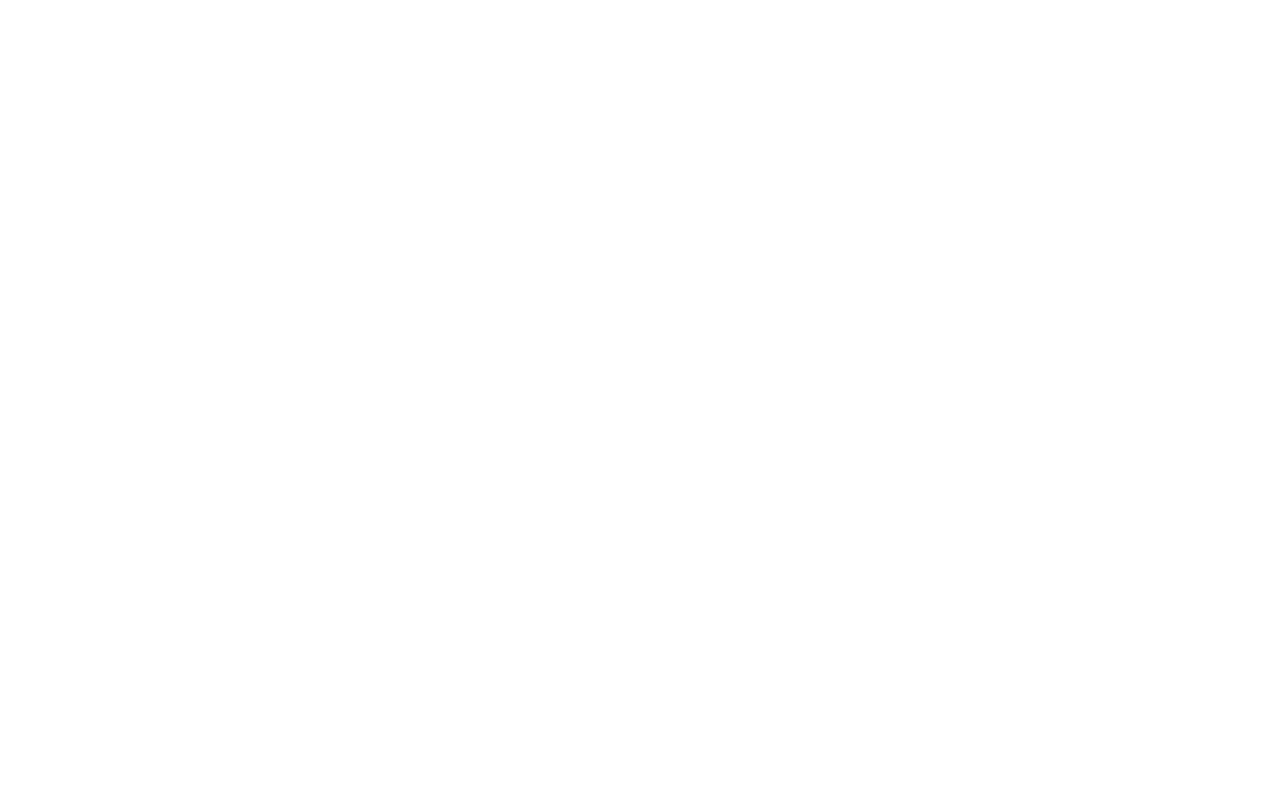
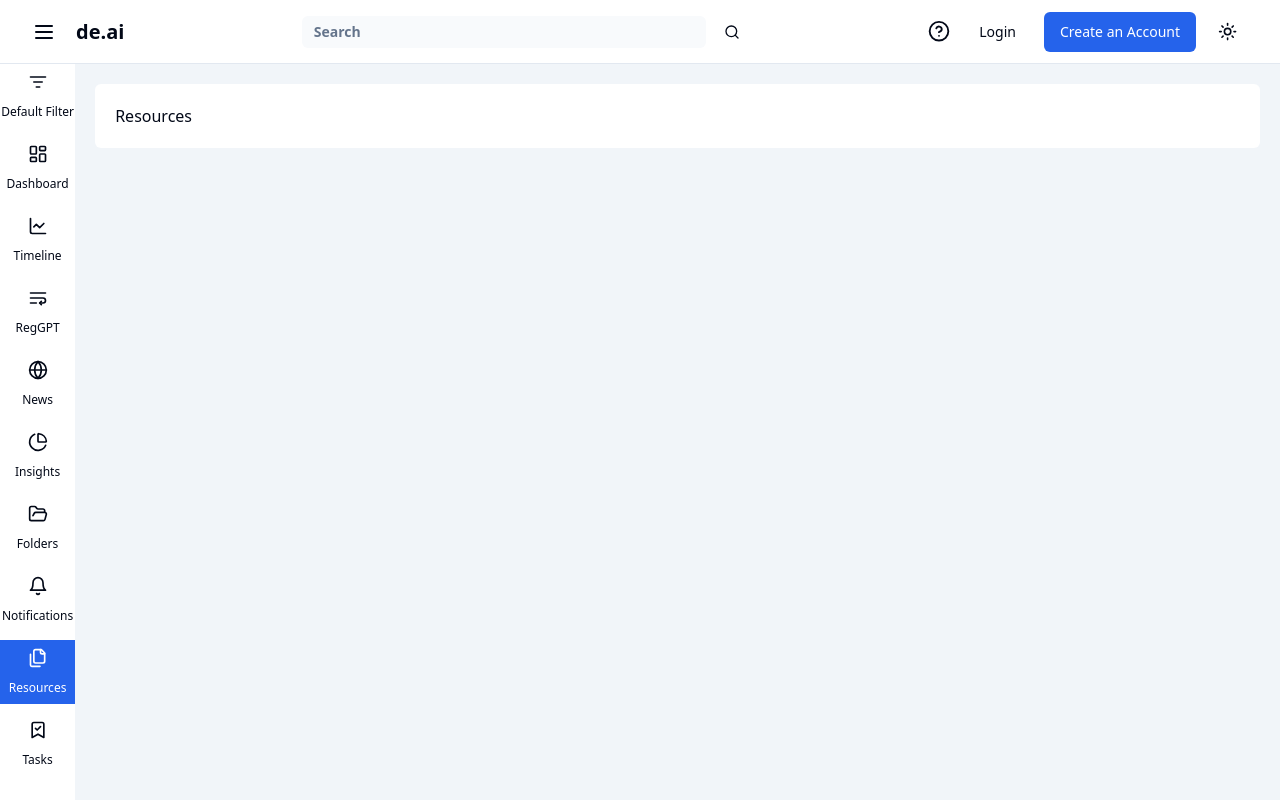
Before and after one commit to srisivasai/compliance.ai, a React (Vite) app: page /resources in a window 1280 px wide. Before the commit this address had no page. Built offline with nearby package versions, Linux system fonts and the light colour scheme.

Commit message:
small update

```diff
--- a/src/App.jsx
+++ b/src/App.jsx
@@ -13,6 +13,7 @@ import Enforcement from './Pages/Enforcement';
 import Insight from './Pages/Insight';
 import News from './Pages/News';
 import Timeline from './Pages/Timeline';
+import Resources from './Pages/Resources';
 
 function App() {
 
@@ -28,6 +29,7 @@ function App() {
             <Route path="/enforcement" element={<Enforcement />} />
             <Route path="/news" element={<News />} />
             <Route path="/insights" element={<Insight />} />
+            <Route path="/resources" element={<Resources />} />
           </Route>
         </Routes>
       </BrowserRouter>
--- /dev/null
+++ b/src/Pages/Resources.jsx
@@ -0,0 +1,50 @@
+import React from 'react'
+
+const Resources = () => {
+
+  const country = [
+    {country: 'Bangladesh'}
+  ]
+
+  const bankNBFI = [
+    {item: 'Bank'},
+    {item: 'NBFI'},
+    {item: 'FI'},
+    {item: 'Bank & FI'}
+  ]
+
+  const bankReportDivision = [
+    {item: 'Bangladesh Bank Regulations'},
+    {item: 'Scheduled Bank'},
+    {item: 'Foreign Exchange'},
+    {item: 'Anti Money Laundering'},
+    {item: 'Payment & Settlement'}
+  ]
+
+  const nbfiReportDivision = [
+    {item: 'Others'},
+    // {item: 'Scheduled Bank'},
+    // {item: 'Foreign Exchange'},
+    // {item: 'Anti Money Laundering'},
+    // {item: 'Payment & Settlement'}
+  ]
+
+  // Bangladesh Bank Regulations -> BANK
+  // Scheduled Bank -> BANK
+  // Financial Institution -> FI
+  // Banks And Financial Institutions -> Bank & FI
+  // Managing Core Risk In Banks & FIs -> Bank & FI
+  // Foreign Exchange -> BANK
+  // Anti Money Laundering -> BANK /fi/ nbfi
+  // Payment & Settlement -> BANK /fi/ nbfi
+  // National Financial Inclusion Strategy -> NBFI
+  // Others -> NBFI
+
+  return (
+    <div className="bg-background rounded-md p-5">
+      Resources
+    </div>
+  )
+}
+
+export default Resources
--- a/src/components/SidebarNavItems.js
+++ b/src/components/SidebarNavItems.js
@@ -4,7 +4,7 @@ export const navItems = [
     { href: '/sources', label: 'Default Filter', icon: ListFilter },
     { href: '/dashboard', label: 'Dashboard', icon: LayoutDashboard },
     { href: '/timeline', label: 'Timeline', icon: LineChart },
-    { href: '/enforcement', label: 'Enforcement', icon: WrapText },
+    { href: '/enforcement', label: 'RegGPT', icon: WrapText },
     { href: '/news', label: 'News', icon: Globe },
     { href: '/insights', label: 'Insights', icon: PieChart },
     { href: '/folders', label: 'Folders', icon: FolderOpen },
```
